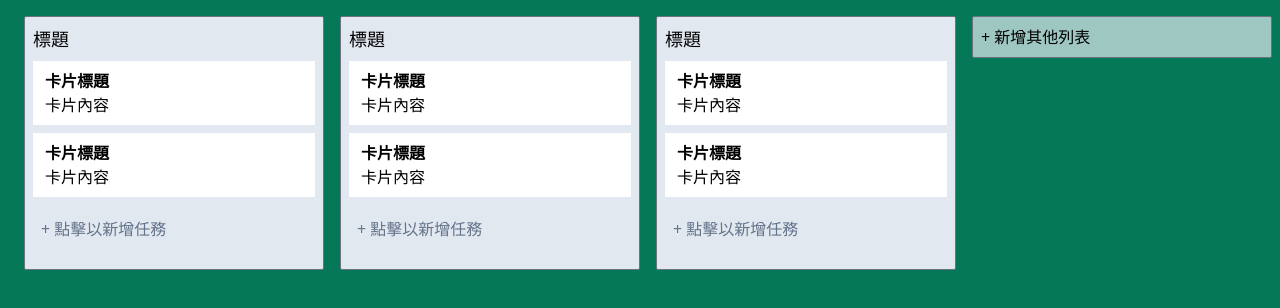
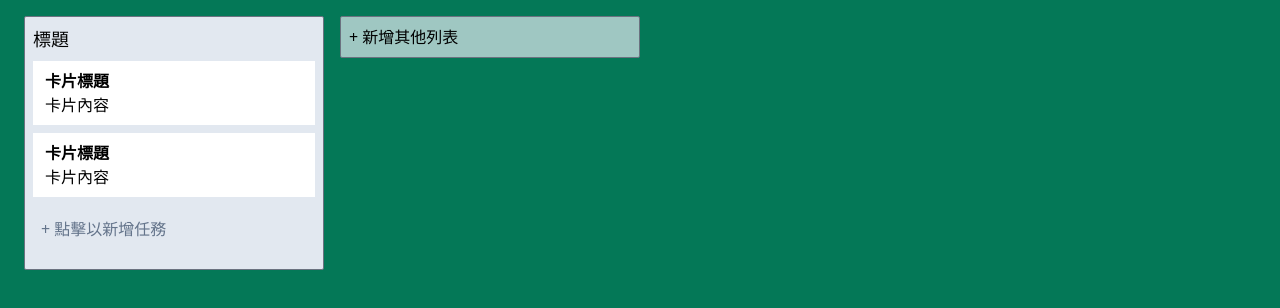
Before and after one commit to LianSongYang/vue-workshop-trello-main, a Vue app: page / in a window 1280 px wide. Shown: the top 308 px of the page. Built offline with nearby package versions, Linux system fonts and the light colour scheme.

Commit message:
add Card.vue

```diff
--- /dev/null
+++ b/src/components/Card.vue
@@ -0,0 +1,38 @@
+<scrpt setup></scrpt>
+
+<template>
+  <div
+    class="bg-slate-200 block border rounded-sm p-2 mx-2 border-gray-500 min-w-[300px]"
+  >
+    <!-- column -->
+    <div class="block overflow-hidden text-ellipsis w-4/5 text-lg">標題</div>
+    <!-- <textarea class="resize-none overflow-hidden border-none w-full p-1 h-8 block"></textarea> -->
+
+    <!-- tasks -->
+    <div
+      class="block my-2 w-full py-2 px-3 bg-white overflow-hidden select-none"
+    >
+      <div class="block font-bold">卡片標題</div>
+      <div class="overflow-hidden text-ellipsis">卡片內容</div>
+    </div>
+
+    <div
+      class="block my-2 w-full py-2 px-3 bg-white overflow-hidden select-none"
+    >
+      <div class="block font-bold">卡片標題</div>
+      <div class="overflow-hidden text-ellipsis">卡片內容</div>
+    </div>
+    <!-- tasks -->
+
+    <!-- add new task -->
+    <div class="my-3">
+      <div
+        class="bg-slate-200 p-2 hover:bg-slate-300 cursor-pointer text-slate-500"
+      >
+        + 點擊以新增任務
+      </div>
+      <!-- <textarea class="block w-full resize-none p-2 h-10" placeholder="為這張卡片輸入標題"></textarea> -->
+    </div>
+    <!-- add new task -->
+  </div>
+</template>
--- a/src/views/BoardView.vue
+++ b/src/views/BoardView.vue
@@ -1,5 +1,6 @@
 <script setup>
 import { ref } from "vue";
+import Card from "../components/Card.vue";
 
 const toggle = ref(false);
 </script>
@@ -11,45 +12,7 @@ const toggle = ref(false);
     <div id="board-wrapper" class="h-full w-full p-4 block overflow-auto">
       <div class="flex flex-row items-start">
         <!-- card -->
-        <div
-          v-for="i in 3"
-          :key="i"
-          @click="toggle = !toggle"
-          class="bg-slate-200 block border rounded-sm p-2 mx-2 border-gray-500 min-w-[300px]"
-        >
-          <!-- column -->
-          <div class="block overflow-hidden text-ellipsis w-4/5 text-lg">
-            標題
-          </div>
-          <!-- <textarea class="resize-none overflow-hidden border-none w-full p-1 h-8 block"></textarea> -->
-
-          <!-- tasks -->
-          <div
-            class="block my-2 w-full py-2 px-3 bg-white overflow-hidden select-none"
-          >
-            <div class="block font-bold">卡片標題</div>
-            <div class="overflow-hidden text-ellipsis">卡片內容</div>
-          </div>
-
-          <div
-            class="block my-2 w-full py-2 px-3 bg-white overflow-hidden select-none"
-          >
-            <div class="block font-bold">卡片標題</div>
-            <div class="overflow-hidden text-ellipsis">卡片內容</div>
-          </div>
-          <!-- tasks -->
-
-          <!-- add new task -->
-          <div class="my-3">
-            <div
-              class="bg-slate-200 p-2 hover:bg-slate-300 cursor-pointer text-slate-500"
-            >
-              + 點擊以新增任務
-            </div>
-            <!-- <textarea class="block w-full resize-none p-2 h-10" placeholder="為這張卡片輸入標題"></textarea> -->
-          </div>
-          <!-- add new task -->
-        </div>
+        <Card />
         <!-- card -->
 
         <!-- add new card -->
```
